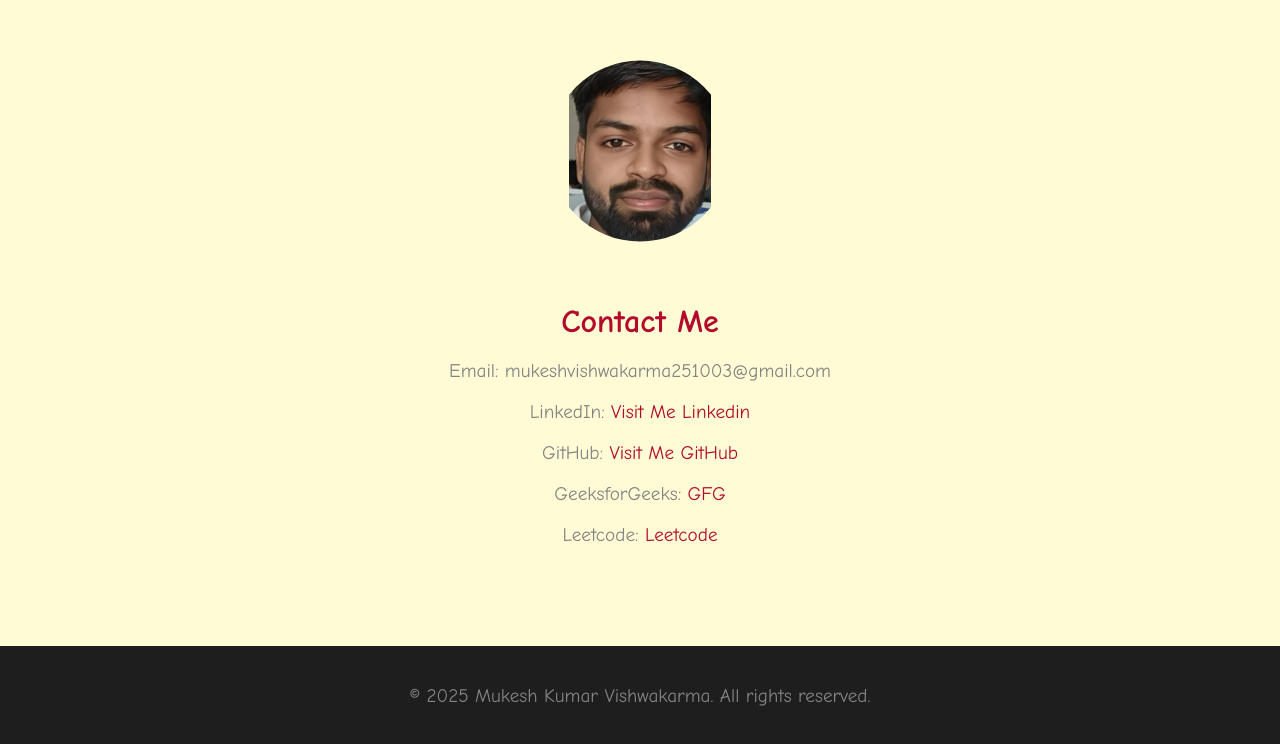
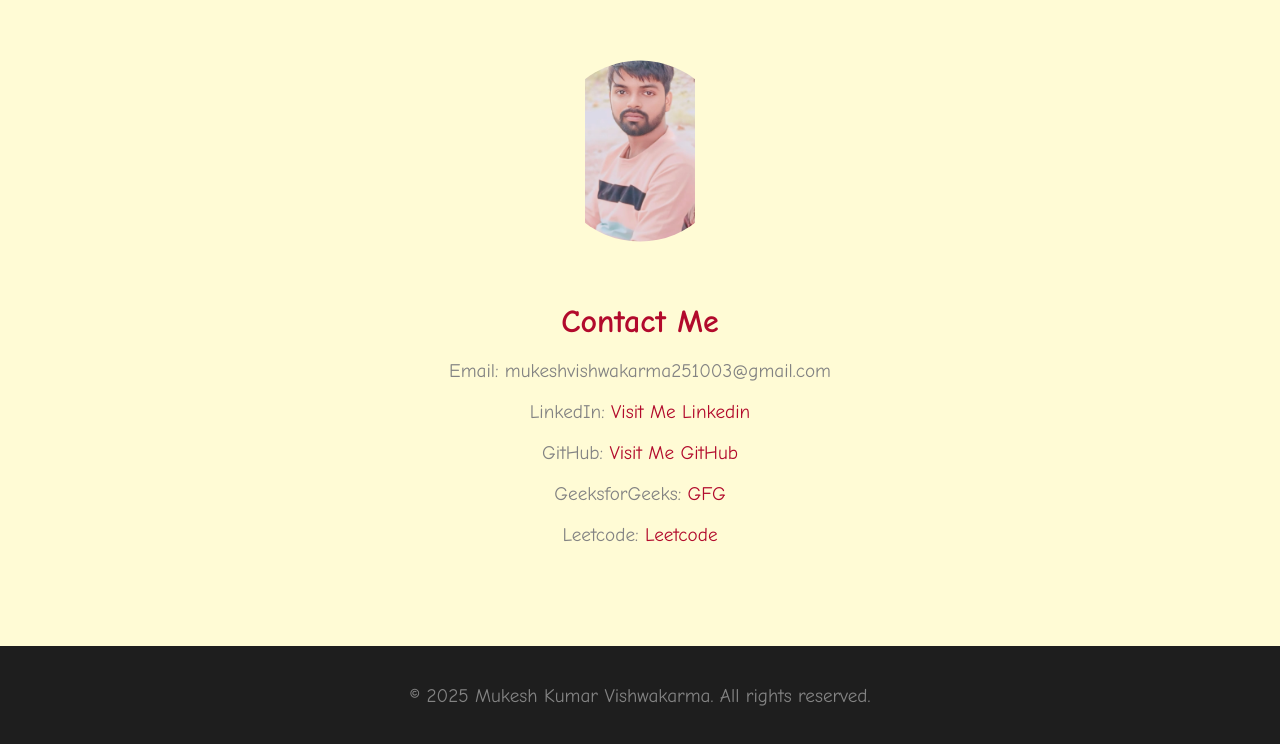
Before and after one commit to MukeshKumarVishwakarma/Portfolio-1, a plain HTML site: page index.html in a window 1280 px wide. Shown: the part 2723-3467 px from the top of the page. Drawn offline with Linux system fonts and the light colour scheme.

Commit message:
image change

```diff
--- a/index.html
+++ b/index.html
@@ -82,7 +82,7 @@
 
     <section id="contact">
         <div id="image">
-            <img src="phot_portfolio.jpg" alt="" srcset="">
+            <img src="mukesh image.jpg" alt="" srcset="">
         </div>
         <h2>Contact Me</h2>
         <p>Email: mukeshvishwakarma251003@gmail.com</p>
```
Also changed, not shown: mukesh image.jpg (added).
